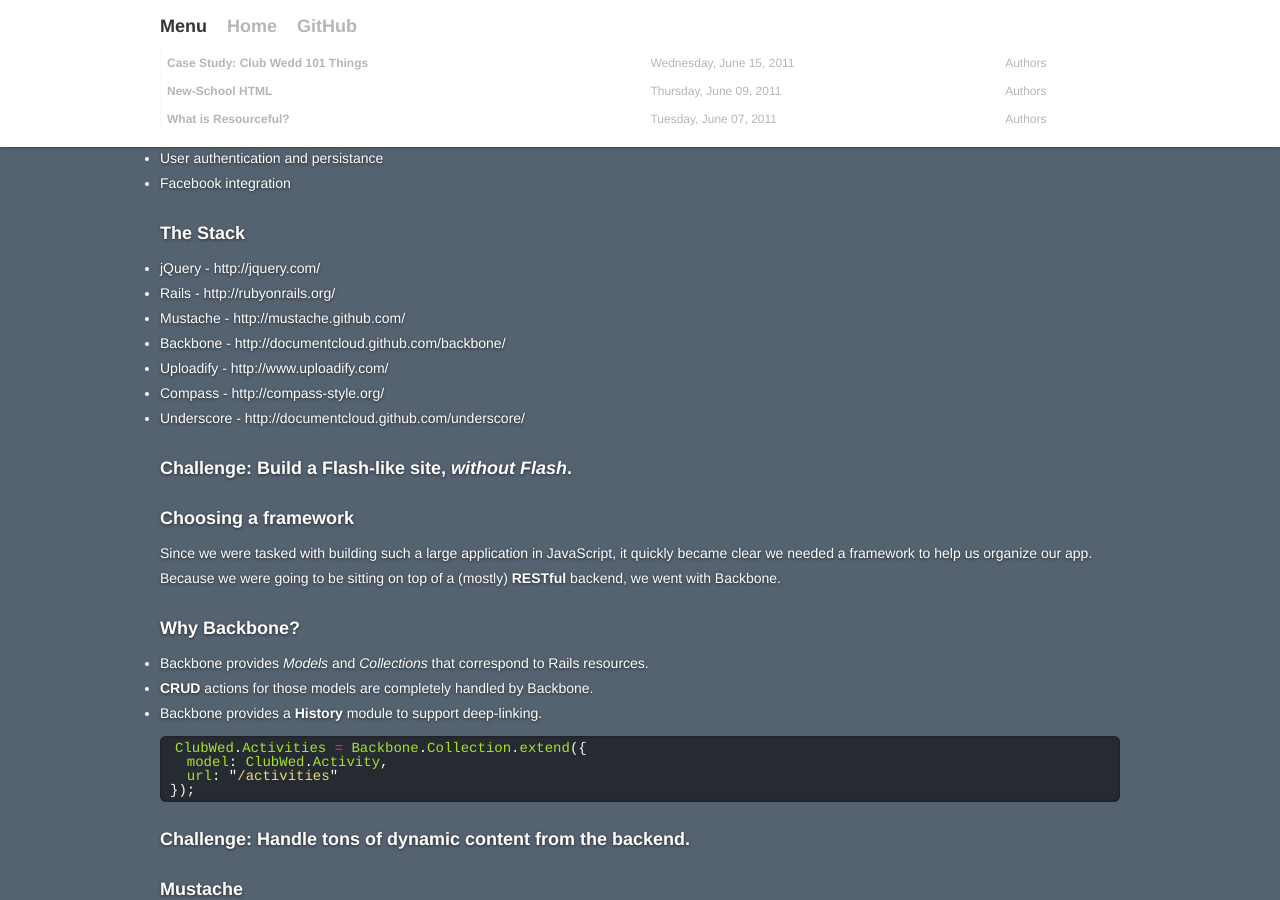
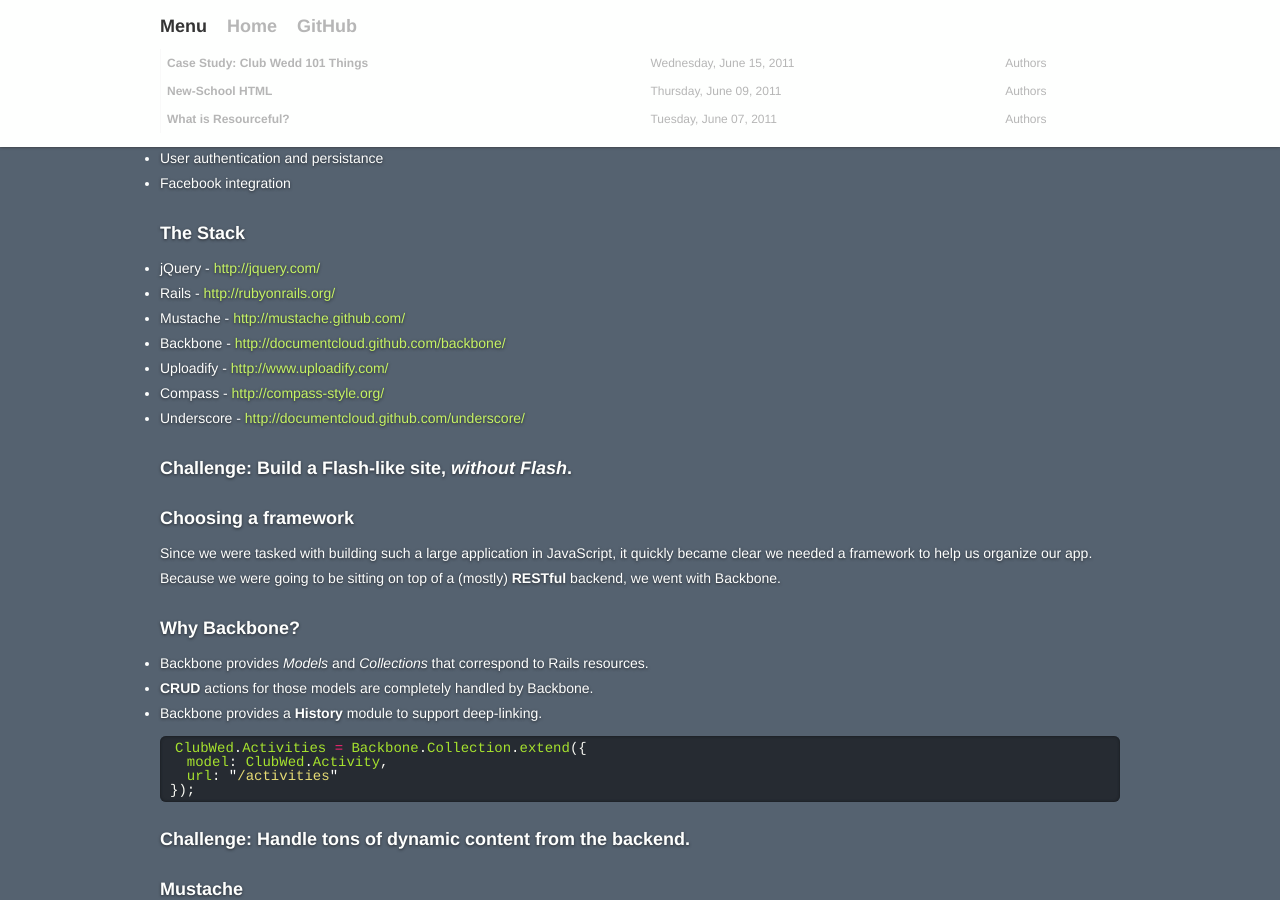
Before and after one commit to SFCRD/sfcrd.github.com, a Jekyll site: the page built from _posts/2011-06-15-case-study-club-wedd.md, in a window 1280 px wide and 900 px high, scrolled down 685 px. Built offline with Jekyll 4.4.1, drawn with Linux system fonts in a browser that asks for light colours; part of the change alters nothing that is shown.

Commit message:
fix links and code in club wedd case study

```diff
--- a/_posts/2011-06-15-case-study-club-wedd.md
+++ b/_posts/2011-06-15-case-study-club-wedd.md
@@ -33,19 +33,19 @@ Attached to every activity is a collection of products they can add to their Tar
 
 ## The Stack
 
-- jQuery - http://jquery.com/
+- jQuery - [http://jquery.com/](http://jquery.com/)
 
-- Rails - http://rubyonrails.org/
+- Rails - [http://rubyonrails.org/](http://rubyonrails.org/)
 
-- Mustache - http://mustache.github.com/
+- Mustache - [http://mustache.github.com/](http://mustache.github.com/)
 
-- Backbone - http://documentcloud.github.com/backbone/
+- Backbone - [http://documentcloud.github.com/backbone/](http://documentcloud.github.com/backbone/)
 
-- Uploadify - http://www.uploadify.com/
+- Uploadify - [http://www.uploadify.com/](http://www.uploadify.com/)
 
-- Compass - http://compass-style.org/
+- Compass - [http://compass-style.org/](http://compass-style.org/)
 
-- Underscore - http://documentcloud.github.com/underscore/
+- Underscore - [http://documentcloud.github.com/underscore/](http://documentcloud.github.com/underscore/)
 
 ## Challenge: Build a Flash-like site, *without Flash*.
 
@@ -63,12 +63,12 @@ Because we were going to be sitting on top of a (mostly) **RESTful** backend, we
 
 - Backbone provides a **History** module to support deep-linking.
 
-~~~~javascript
+{% highlight js %}
 ClubWed.Activities = Backbone.Collection.extend({
   model: ClubWed.Activity,
   url: "/activities"
 });
-~~~~
+{% endhighlight %}
 
 ## Challenge: Handle **tons** of dynamic content from the backend.
 
@@ -76,7 +76,7 @@ ClubWed.Activities = Backbone.Collection.extend({
 
 Mustache allowed us to translate the copious amount of data from the backend into our views cleanly.
 
-~~~~xml
+{% highlight html %}
 <ul class="carousel">
 	{{#products}}
 	<li>
@@ -98,7 +98,7 @@ Mustache allowed us to translate the copious amount of data from the backend int
 	</li>
 	{{/products}}
 </ul>
-~~~~
+{% endhighlight %}
 
 ## Challenge: Use a custom web font and *@font-face*.
 
@@ -126,6 +126,6 @@ Your CSS needs to be *perfect* to include web fonts across browsers.
 
 Luckily, there's a [compass mixin](http://compass-style.org/reference/compass/css3/font_face/#mixin-font-face) for that!
 
-~~~~css
+{% highlight sass %}
 @include font-face("this name", font-files("this.woff", "woff", "this.otf", "opentype"), "this.eot")
-~~~~
+{% endhighlight %}
```
